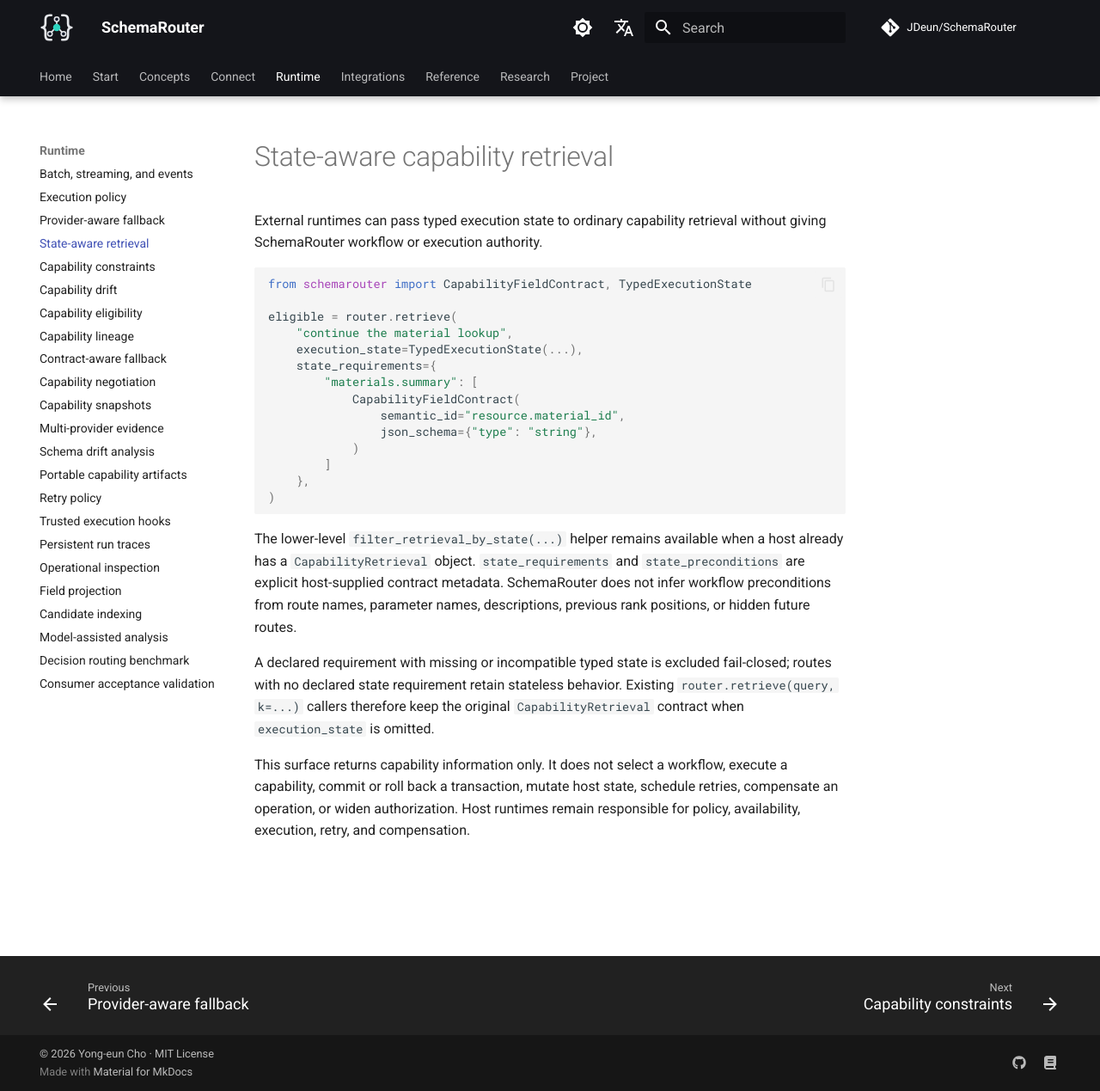
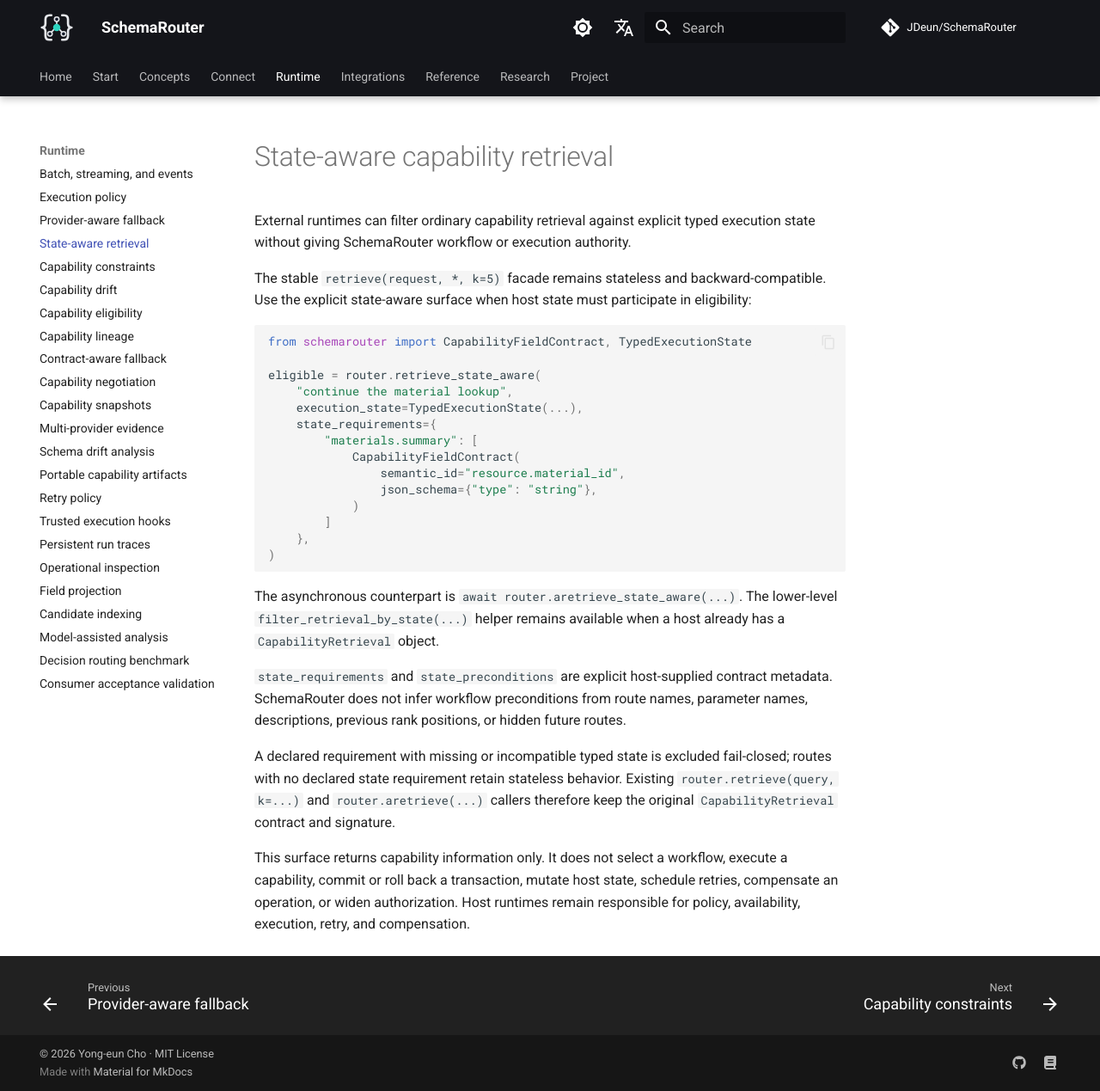
Before and after one commit to JDeun/SchemaRouter, an MkDocs documentation site: the page built from docs/guides/state-aware-retrieval.md, in a window 1280 px wide and 1269 px high. Shown: the whole window at 86% size. Built offline with MkDocs 1.6.1 and Material for MkDocs 9.7.7, drawn with Linux system fonts in a browser that asks for light colours; comment, search, counter and statistics services are not loaded.

Commit message:
docs: align state-aware retrieval with stable facade

````diff
--- a/docs/guides/state-aware-retrieval.md
+++ b/docs/guides/state-aware-retrieval.md
@@ -1,11 +1,13 @@
 # State-aware capability retrieval
 
-External runtimes can pass typed execution state to ordinary capability retrieval without giving SchemaRouter workflow or execution authority.
+External runtimes can filter ordinary capability retrieval against explicit typed execution state without giving SchemaRouter workflow or execution authority.
+
+The stable `retrieve(request, *, k=5)` facade remains stateless and backward-compatible. Use the explicit state-aware surface when host state must participate in eligibility:
 
 ```python
 from schemarouter import CapabilityFieldContract, TypedExecutionState
 
-eligible = router.retrieve(
+eligible = router.retrieve_state_aware(
     "continue the material lookup",
     execution_state=TypedExecutionState(...),
     state_requirements={
@@ -19,8 +21,10 @@ eligible = router.retrieve(
 )
 ```
 
-The lower-level `filter_retrieval_by_state(...)` helper remains available when a host already has a `CapabilityRetrieval` object. `state_requirements` and `state_preconditions` are explicit host-supplied contract metadata. SchemaRouter does not infer workflow preconditions from route names, parameter names, descriptions, previous rank positions, or hidden future routes.
+The asynchronous counterpart is `await router.aretrieve_state_aware(...)`. The lower-level `filter_retrieval_by_state(...)` helper remains available when a host already has a `CapabilityRetrieval` object.
 
-A declared requirement with missing or incompatible typed state is excluded fail-closed; routes with no declared state requirement retain stateless behavior. Existing `router.retrieve(query, k=...)` callers therefore keep the original `CapabilityRetrieval` contract when `execution_state` is omitted.
+`state_requirements` and `state_preconditions` are explicit host-supplied contract metadata. SchemaRouter does not infer workflow preconditions from route names, parameter names, descriptions, previous rank positions, or hidden future routes.
+
+A declared requirement with missing or incompatible typed state is excluded fail-closed; routes with no declared state requirement retain stateless behavior. Existing `router.retrieve(query, k=...)` and `router.aretrieve(...)` callers therefore keep the original `CapabilityRetrieval` contract and signature.
 
 This surface returns capability information only. It does not select a workflow, execute a capability, commit or roll back a transaction, mutate host state, schedule retries, compensate an operation, or widen authorization. Host runtimes remain responsible for policy, availability, execution, retry, and compensation.
````
